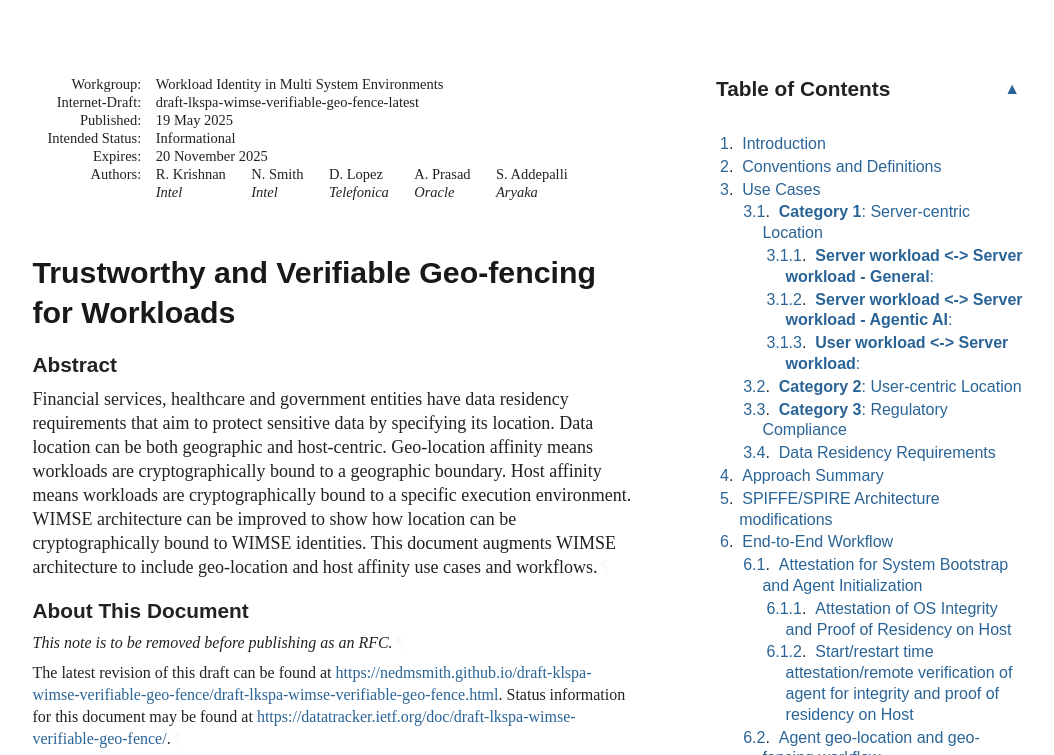
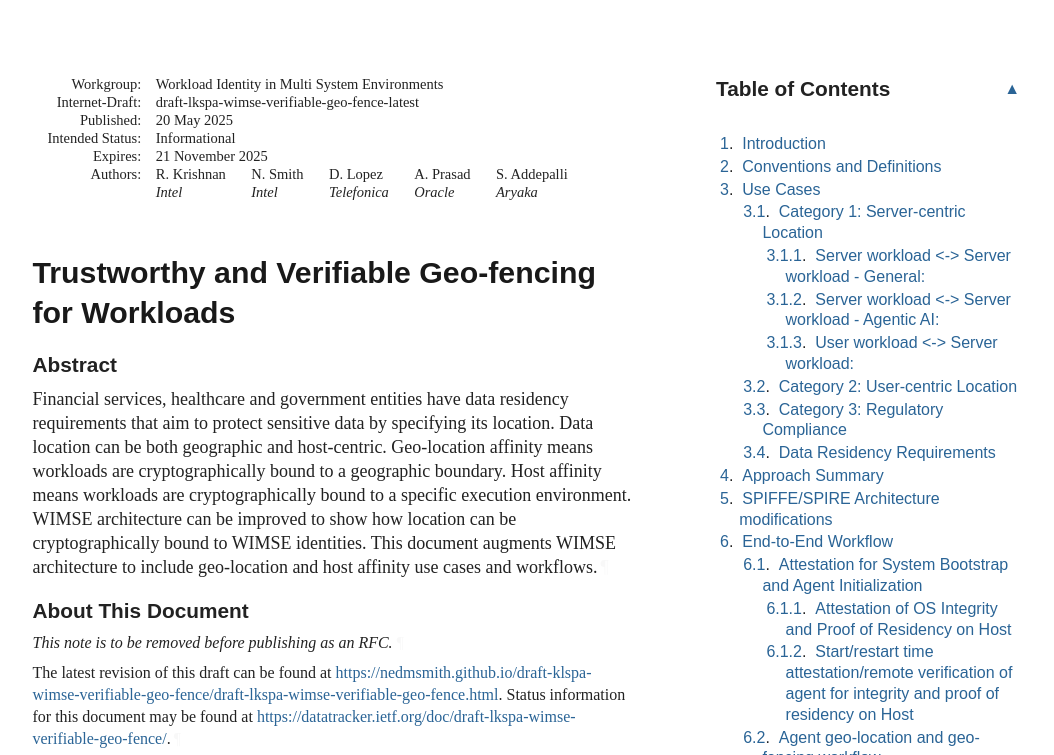
Before and after one commit to nedmsmith/draft-klspa-wimse-verifiable-geo-fence, a plain HTML site: page ramki-mod2/draft-lkspa-wimse-verifiable-geo-fence.html in a window 1280 px wide. Shown: the top 755 px of the page, without its empty margins (92-1146 px from the left). Drawn offline with Linux system fonts and the light colour scheme; a web font is replaced by a local one.

Commit message:
Script updating gh-pages from 9f619b6. [ci skip]

```diff
--- a/ramki-mod2/draft-lkspa-wimse-verifiable-geo-fence.html
+++ b/ramki-mod2/draft-lkspa-wimse-verifiable-geo-fence.html
@@ -1059,7 +1059,7 @@ svg :is([fill="white"], [fill^="#fff"]) {
 </tr></thead>
 <tfoot><tr>
 <td class="left">Krishnan, et al.</td>
-<td class="center">Expires 20 November 2025</td>
+<td class="center">Expires 21 November 2025</td>
 <td class="right">[Page]</td>
 </tr></tfoot>
 </table>
@@ -1072,12 +1072,12 @@ svg :is([fill="white"], [fill^="#fff"]) {
 <dd class="internet-draft">draft-lkspa-wimse-verifiable-geo-fence-latest</dd>
 <dt class="label-published">Published:</dt>
 <dd class="published">
-<time datetime="2025-05-19" class="published">19 May 2025</time>
+<time datetime="2025-05-20" class="published">20 May 2025</time>
     </dd>
 <dt class="label-intended-status">Intended Status:</dt>
 <dd class="intended-status">Informational</dd>
 <dt class="label-expires">Expires:</dt>
-<dd class="expires"><time datetime="2025-11-20">20 November 2025</time></dd>
+<dd class="expires"><time datetime="2025-11-21">21 November 2025</time></dd>
 <dt class="label-authors">Authors:</dt>
 <dd class="authors">
 <div class="author">
@@ -1148,7 +1148,7 @@ This document augments WIMSE architecture to include geo-location and host affin
         time. It is inappropriate to use Internet-Drafts as reference
         material or to cite them other than as "work in progress."<a href="#section-boilerplate.1-3" class="pilcrow">¶</a></p>
 <p id="section-boilerplate.1-4">
-        This Internet-Draft will expire on 20 November 2025.<a href="#section-boilerplate.1-4" class="pilcrow">¶</a></p>
+        This Internet-Draft will expire on 21 November 2025.<a href="#section-boilerplate.1-4" class="pilcrow">¶</a></p>
 </section>
 </div>
 <div id="copyright">
@@ -1187,24 +1187,24 @@ This document augments WIMSE architecture to include geo-location and host affin
             <p id="section-toc.1-1.3.1"><a href="#section-3" class="auto internal xref">3</a>.  <a href="#name-use-cases" class="internal xref">Use Cases</a></p>
 <ul class="compact toc ulBare ulEmpty">
 <li class="compact toc ulBare ulEmpty" id="section-toc.1-1.3.2.1">
-                <p id="section-toc.1-1.3.2.1.1"><a href="#section-3.1" class="auto internal xref">3.1</a>.  <a href="#name-category-1-server-centric-l" class="internal xref"><strong>Category 1</strong>: Server-centric Location</a></p>
+                <p id="section-toc.1-1.3.2.1.1"><a href="#section-3.1" class="auto internal xref">3.1</a>.  <a href="#name-category-1-server-centric-l" class="internal xref">Category 1: Server-centric Location</a></p>
 <ul class="compact toc ulBare ulEmpty">
 <li class="compact toc ulBare ulEmpty" id="section-toc.1-1.3.2.1.2.1">
-                    <p id="section-toc.1-1.3.2.1.2.1.1" class="keepWithNext"><a href="#section-3.1.1" class="auto internal xref">3.1.1</a>.  <a href="#name-server-workload-server-work" class="internal xref"><strong>Server workload &lt;-&gt; Server workload - General</strong>:</a></p>
+                    <p id="section-toc.1-1.3.2.1.2.1.1" class="keepWithNext"><a href="#section-3.1.1" class="auto internal xref">3.1.1</a>.  <a href="#name-server-workload-server-work" class="internal xref">Server workload &lt;-&gt; Server workload - General:</a></p>
 </li>
                   <li class="compact toc ulBare ulEmpty" id="section-toc.1-1.3.2.1.2.2">
-                    <p id="section-toc.1-1.3.2.1.2.2.1"><a href="#section-3.1.2" class="auto internal xref">3.1.2</a>.  <a href="#name-server-workload-server-workl" class="internal xref"><strong>Server workload &lt;-&gt; Server workload - Agentic AI</strong>:</a></p>
+                    <p id="section-toc.1-1.3.2.1.2.2.1"><a href="#section-3.1.2" class="auto internal xref">3.1.2</a>.  <a href="#name-server-workload-server-workl" class="internal xref">Server workload &lt;-&gt; Server workload - Agentic AI:</a></p>
 </li>
                   <li class="compact toc ulBare ulEmpty" id="section-toc.1-1.3.2.1.2.3">
-                    <p id="section-toc.1-1.3.2.1.2.3.1"><a href="#section-3.1.3" class="auto internal xref">3.1.3</a>.  <a href="#name-user-workload-server-worklo" class="internal xref"><strong>User workload &lt;-&gt; Server workload</strong>:</a></p>
+                    <p id="section-toc.1-1.3.2.1.2.3.1"><a href="#section-3.1.3" class="auto internal xref">3.1.3</a>.  <a href="#name-user-workload-server-worklo" class="internal xref">User workload &lt;-&gt; Server workload:</a></p>
 </li>
                 </ul>
 </li>
               <li class="compact toc ulBare ulEmpty" id="section-toc.1-1.3.2.2">
-                <p id="section-toc.1-1.3.2.2.1"><a href="#section-3.2" class="auto internal xref">3.2</a>.  <a href="#name-category-2-user-centric-loc" class="internal xref"><strong>Category 2</strong>: User-centric Location</a></p>
+                <p id="section-toc.1-1.3.2.2.1"><a href="#section-3.2" class="auto internal xref">3.2</a>.  <a href="#name-category-2-user-centric-loc" class="internal xref">Category 2: User-centric Location</a></p>
 </li>
               <li class="compact toc ulBare ulEmpty" id="section-toc.1-1.3.2.3">
-                <p id="section-toc.1-1.3.2.3.1"><a href="#section-3.3" class="auto internal xref">3.3</a>.  <a href="#name-category-3-regulatory-compl" class="internal xref"><strong>Category 3</strong>: Regulatory Compliance</a></p>
+                <p id="section-toc.1-1.3.2.3.1"><a href="#section-3.3" class="auto internal xref">3.3</a>.  <a href="#name-category-3-regulatory-compl" class="internal xref">Category 3: Regulatory Compliance</a></p>
 </li>
               <li class="compact toc ulBare ulEmpty" id="section-toc.1-1.3.2.4">
                 <p id="section-toc.1-1.3.2.4.1"><a href="#section-3.4" class="auto internal xref">3.4</a>.  <a href="#name-data-residency-requirements" class="internal xref">Data Residency Requirements</a></p>
@@ -1333,31 +1333,31 @@ appear in all capitals, as shown here.<a href="#section-2-1" class="pilcrow">¶<
 <div id="category-1-server-centric-location">
 <section id="section-3.1">
         <h3 id="name-category-1-server-centric-l">
-<a href="#section-3.1" class="section-number selfRef">3.1. </a><a href="#name-category-1-server-centric-l" class="section-name selfRef"><strong>Category 1</strong>: Server-centric Location</a>
+<a href="#section-3.1" class="section-number selfRef">3.1. </a><a href="#name-category-1-server-centric-l" class="section-name selfRef">Category 1: Server-centric Location</a>
         </h3>
-<p id="section-3.1-1">Enterprises (e.g., healthcare, banking) need cryptographic proof of trustworthy geographic boundary (i.e., region, zone, countries, state etc.) for cloud facing workloads.<a href="#section-3.1-1" class="pilcrow">¶</a></p>
+<p id="section-3.1-1">Enterprises (e.g., healthcare, banking) need cryptographic proof of a trustworthy geographic boundary (i.e., region, zone, country, state, etc.) for cloud-facing workloads.<a href="#section-3.1-1" class="pilcrow">¶</a></p>
 <div id="server-workload-server-workload-general">
 <section id="section-3.1.1">
           <h4 id="name-server-workload-server-work">
-<a href="#section-3.1.1" class="section-number selfRef">3.1.1. </a><a href="#name-server-workload-server-work" class="section-name selfRef"><strong>Server workload &lt;-&gt; Server workload - General</strong>:</a>
+<a href="#section-3.1.1" class="section-number selfRef">3.1.1. </a><a href="#name-server-workload-server-work" class="section-name selfRef">Server workload &lt;-&gt; Server workload - General:</a>
           </h4>
-<p id="section-3.1.1-1">Enterprises handling of sensitive data relies on dedicated cloud hosts (e.g., EU sovereign cloud providers) that ensure compmliance to data residency laws, while also ensuring appropriate levels of service (e.g., high availability).
-To meet data residency legal requirements, enterprises need to verify workload data is processed by hosts that are within a geographic boundary and workload data is only transmitted between specified geographic boundaries.<a href="#section-3.1.1-1" class="pilcrow">¶</a></p>
+<p id="section-3.1.1-1">Enterprises handling sensitive data rely on dedicated cloud hosts (e.g., EU sovereign cloud providers) that ensure compliance with data residency laws, while also ensuring appropriate levels of service (e.g., high availability).
+To meet data residency legal requirements, enterprises need to verify that workload data is processed by hosts within a geographic boundary and that workload data is only transmitted between specified geographic boundaries.<a href="#section-3.1.1-1" class="pilcrow">¶</a></p>
 </section>
 </div>
 <div id="server-workload-server-workload-agentic-ai">
 <section id="section-3.1.2">
           <h4 id="name-server-workload-server-workl">
-<a href="#section-3.1.2" class="section-number selfRef">3.1.2. </a><a href="#name-server-workload-server-workl" class="section-name selfRef"><strong>Server workload &lt;-&gt; Server workload - Agentic AI</strong>:</a>
+<a href="#section-3.1.2" class="section-number selfRef">3.1.2. </a><a href="#name-server-workload-server-workl" class="section-name selfRef">Server workload &lt;-&gt; Server workload - Agentic AI:</a>
           </h4>
-<p id="section-3.1.2-1">Enterprises need to ensure that the AI agent is located in a specific geographic boundary when downloading sensitive data or performing other sensitive operations. A secure AI agent, running on a trusted host with TPM-backed attestation, interacts with geo-location and geo-fencing services to obtain verifiable proof of its geographic boundary. The agent periodically collects location data from trusted sensors, obtains attested composite location from a geo-location service, and enforces geo-fence policies via a geo-fencing service. The resulting attested geo-fence proof is used to bind workload identity to both the host and its geographic location, enabling secure, policy-driven execution of AI workloads and compliance with data residency requirements.<a href="#section-3.1.2-1" class="pilcrow">¶</a></p>
+<p id="section-3.1.2-1">Enterprises need to ensure that the AI agent is located within a specific geographic boundary when downloading sensitive data or performing other sensitive operations. A secure AI agent, running on a trusted host with TPM-backed attestation, interacts with geo-location and geo-fencing services to obtain verifiable proof of its geographic boundary. The agent periodically collects location data from trusted sensors, obtains attested composite location from a geo-location service, and enforces geo-fence policies via a geo-fencing service. The resulting attested geo-fence proof is used to bind workload identity to both the host and its geographic location, enabling secure, policy-driven execution of AI workloads and compliance with data residency requirements.<a href="#section-3.1.2-1" class="pilcrow">¶</a></p>
 <p id="section-3.1.2-2"><a href="https://github.com/nedmsmith/draft-klspa-wimse-verifiable-geo-fence/blob/ramki-mod2/pictures/secure-agentic-workflow.svg/">Figure -- Cybersecure and Compliant Agentic AI Workflow</a><a href="#section-3.1.2-2" class="pilcrow">¶</a></p>
 </section>
 </div>
 <div id="user-workload-server-workload">
 <section id="section-3.1.3">
           <h4 id="name-user-workload-server-worklo">
-<a href="#section-3.1.3" class="section-number selfRef">3.1.3. </a><a href="#name-user-workload-server-worklo" class="section-name selfRef"><strong>User workload &lt;-&gt; Server workload</strong>:</a>
+<a href="#section-3.1.3" class="section-number selfRef">3.1.3. </a><a href="#name-user-workload-server-worklo" class="section-name selfRef">User workload &lt;-&gt; Server workload:</a>
           </h4>
 <p id="section-3.1.3-1">Enterprises ensure that it is communicating with a server (e.g., cloud services) located within a specific geographic boundary.<a href="#section-3.1.3-1" class="pilcrow">¶</a></p>
 </section>
@@ -1367,7 +1367,7 @@ To meet data residency legal requirements, enterprises need to verify workload d
 <div id="category-2-user-centric-location">
 <section id="section-3.2">
         <h3 id="name-category-2-user-centric-loc">
-<a href="#section-3.2" class="section-number selfRef">3.2. </a><a href="#name-category-2-user-centric-loc" class="section-name selfRef"><strong>Category 2</strong>: User-centric Location</a>
+<a href="#section-3.2" class="section-number selfRef">3.2. </a><a href="#name-category-2-user-centric-loc" class="section-name selfRef">Category 2: User-centric Location</a>
         </h3>
 <p id="section-3.2-1">Enterprises need cryptographic proof of trustworthy geographic boundary for user facing workloads.<a href="#section-3.2-1" class="pilcrow">¶</a></p>
 <ul class="normal">
@@ -1396,7 +1396,7 @@ Geo-location enforcement can ensure policy compliance. See <span>[<a href="#doj-
 <div id="category-3-regulatory-compliance">
 <section id="section-3.3">
         <h3 id="name-category-3-regulatory-compl">
-<a href="#section-3.3" class="section-number selfRef">3.3. </a><a href="#name-category-3-regulatory-compl" class="section-name selfRef"><strong>Category 3</strong>: Regulatory Compliance</a>
+<a href="#section-3.3" class="section-number selfRef">3.3. </a><a href="#name-category-3-regulatory-compl" class="section-name selfRef">Category 3: Regulatory Compliance</a>
         </h3>
 <p id="section-3.3-1">Geographic boundary attestation helps satisfy data residency and data sovereignty requirements for regulatory compliance.<a href="#section-3.3-1" class="pilcrow">¶</a></p>
 </section>
```
Also changed, not shown: ramki-mod2/draft-lkspa-wimse-verifiable-geo-fence.txt.
